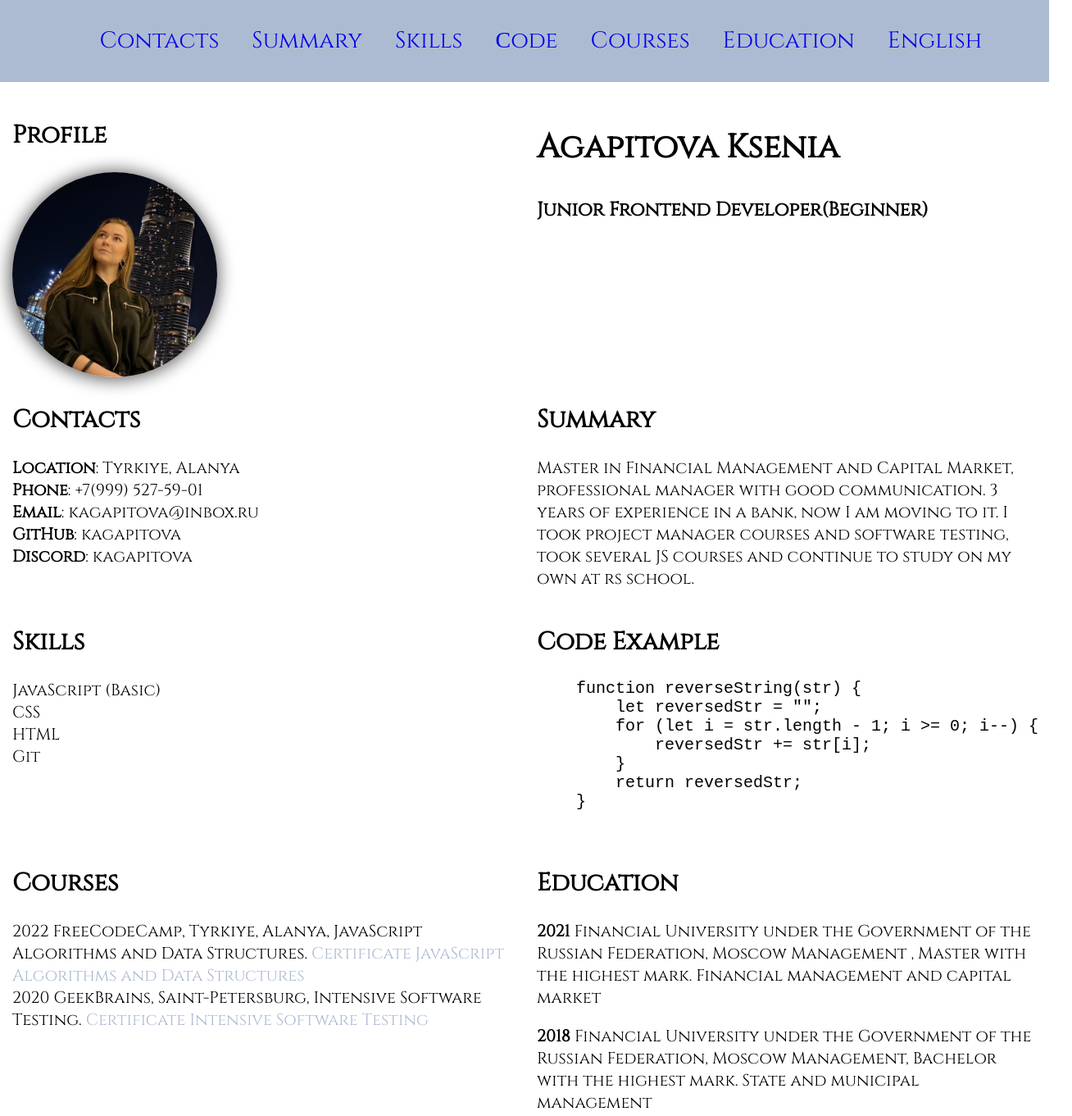
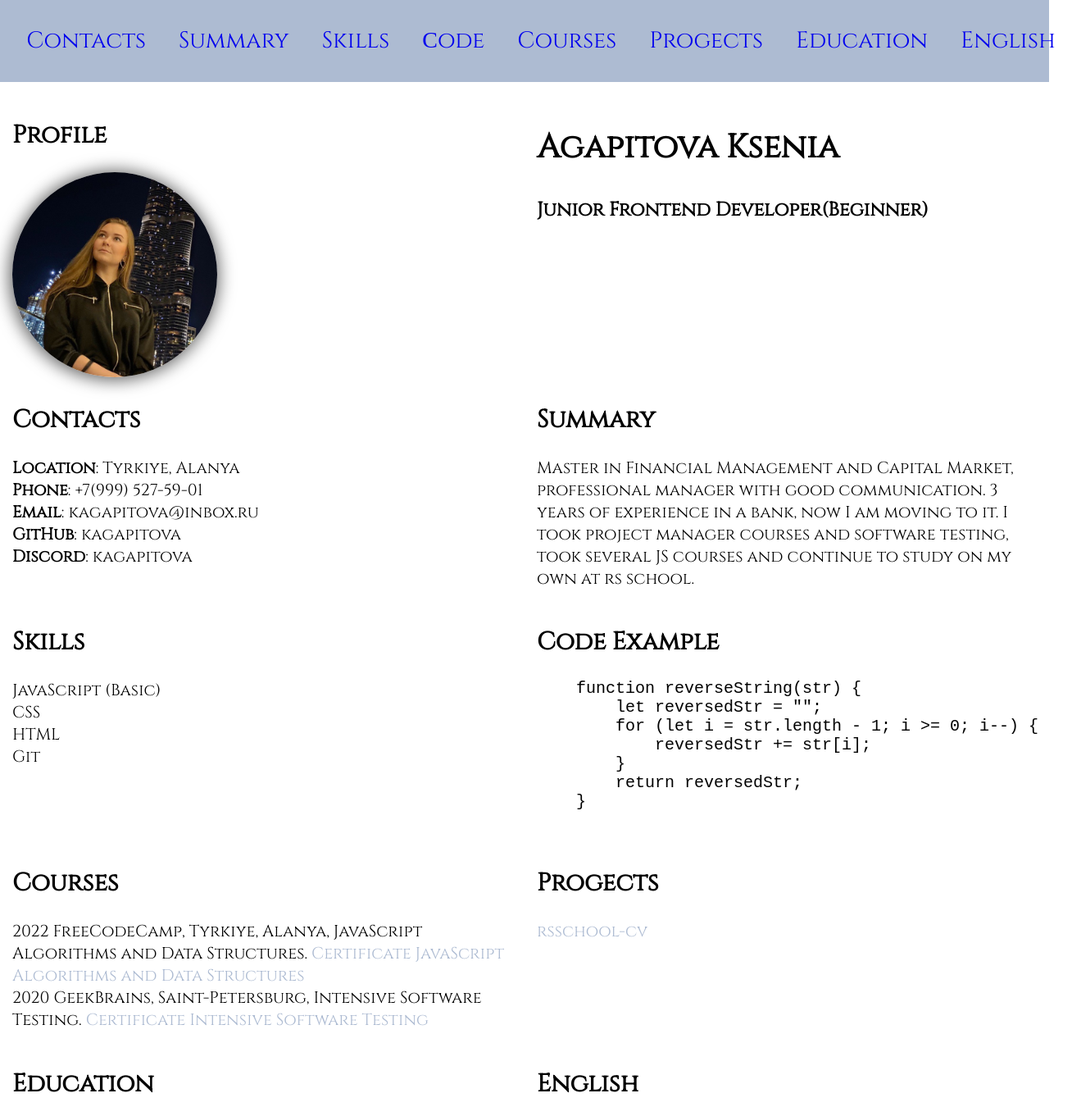
Before and after one commit to kagapitova/rsschool-cv, a plain HTML site: page index.html in a window 1280 px wide. Shown: the top 1361 px of the page at 82% size, 1308 px wide, since content can reach past the window. Drawn offline with Linux system fonts and the light colour scheme.

Commit message:
fix: add progects

```diff
--- a/index.html
+++ b/index.html
@@ -22,6 +22,7 @@
                 <li class="nav-item"><a href="#skills" class="nav-link">Skills</a></li>
                 <li class="nav-item"><a href="#code" class="nav-link">Сode</a></li>
                 <li class="nav-item"><a href="#courses" class="nav-link">Courses</a></li>
+                <li class="nav-item"><a href="#progects" class="nav-link">Progects</a></li>
                 <li class="nav-item"><a href="#education" class="nav-link">Education</a></li>
                 <li class="nav-item"><a href="#english" class="nav-link">English</a></li>
             </ul>
@@ -96,6 +97,12 @@
                 </li>
             </ul>
         </section>
+         <section class="section" id="progects">
+             <h2 class="section-title">Progects</h2>
+             <a class="link"
+                       href="https://kagapitova.github.io/rsschool-cv/"
+                       target="_blank">rsschool-cv</a>
+             </section>
         <section class="section" id="education">
             <h2 class="section-title">Education</h2>
             <p>
```
